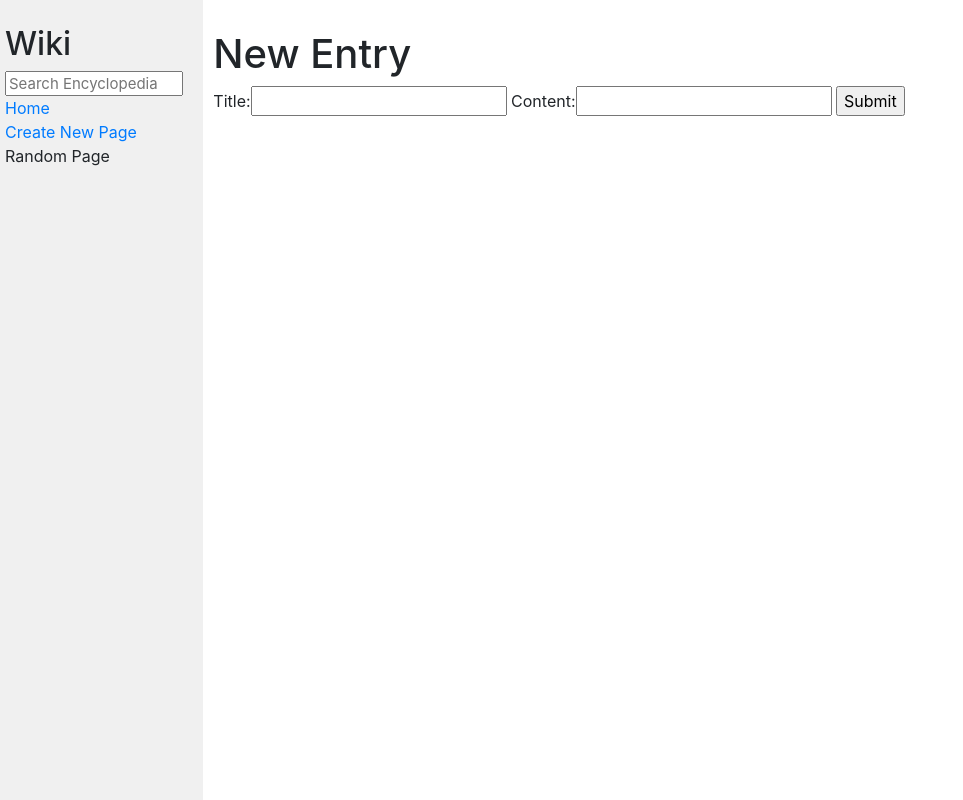
After one commit to tinydancer96/python_projects, a Django app: page /encyclopedia/new_entry in a window 1280 px wide. The commit adds this page. Shown: the whole page, without its empty margins (0-963 px from the left). Run offline with Django 3.2, Linux system fonts and the light colour scheme; some libraries are stand-ins or nearby versions.

Commit message:
new entry complete. working on adding an edit button on the error page if an entry already exists

```diff
--- /dev/null
+++ b/wiki/encyclopedia/templates/encyclopedia/error.html
@@ -0,0 +1,5 @@
+{% extends "encyclopedia/layout.html" %}
+
+{% block body %}
+{{ error_message }} <a href="{% url 'entry' existing_entry %}">here</a>
+{% endblock %}
--- a/wiki/encyclopedia/templates/encyclopedia/layout.html
+++ b/wiki/encyclopedia/templates/encyclopedia/layout.html
@@ -19,7 +19,7 @@
                     <a href="{% url 'index' %}">Home</a>
                 </div>
                 <div>
-                    Create New Page
+                    <a href="{% url 'new_entry' %}">Create New Page</a>
                 </div>
                 <div>
                     Random Page
--- /dev/null
+++ b/wiki/encyclopedia/templates/encyclopedia/new_entry.html
@@ -0,0 +1,10 @@
+{% extends "encyclopedia/layout.html" %}
+
+{% block body %}
+  <h1>New Entry</h1>
+  <form action="{% url 'new_entry' %}" method="post">
+      {% csrf_token %}
+      {{ new_entry }}
+      <input type="submit">
+    </form>
+{% endblock %}
--- a/wiki/encyclopedia/templates/encyclopedia/new_form.html
+++ /dev/null
@@ -1,4 +0,0 @@
-<form action="">
-  {{ form }}
-  <input type="text">
-</form>
--- a/wiki/encyclopedia/urls.py
+++ b/wiki/encyclopedia/urls.py
@@ -7,5 +7,5 @@ urlpatterns = [
     path("", views.index, name="index"),
     path("<str:entry>", views.entry, name="entry"),
     path("query/", views.query, name="query"),
-    path("new_form", views.new_entry, name="new_entry")
+    path("encyclopedia/new_entry", views.new_entry, name="new_entry")
 ]
--- a/wiki/encyclopedia/views.py
+++ b/wiki/encyclopedia/views.py
@@ -1,7 +1,10 @@
-from django.shortcuts import render
+from django.shortcuts import render, redirect
 from . import util
 from django import forms
 
+class NewEntryForm(forms.Form):
+    title = forms.CharField(label="Title")
+    content = forms.CharField(label="Content")
 
 def index(request):
     return render(request, "encyclopedia/index.html", {
@@ -24,4 +27,21 @@ def query(request):
     })
 
 def new_entry(request):
-    return render(request, "encyclopedia/new_form.html")
+    if request.method == "POST":
+        new_entry = NewEntryForm(request.POST)
+        if new_entry.is_valid():
+            title = new_entry.cleaned_data['title']
+            content = new_entry.cleaned_data['content']
+            existing_entry = util.get_entry(title)
+            if existing_entry is not None:
+                return render(request, "encyclopedia/error.html", {
+                    "error_message": f"This page already exists. Please update { title }",
+                    "title_link": title
+                })
+            else:
+                util.save_entry(title, content)
+                return redirect('entry', entry=title)
+    else:
+        return render(request, "encyclopedia/new_entry.html",{
+        "new_entry": NewEntryForm()
+        })
```
Also changed, not shown: wiki/entries/Ruby on Rails.md (added, +1 -0 lines), wiki/entries/Ruby.md (added, +1 -0 lines).
